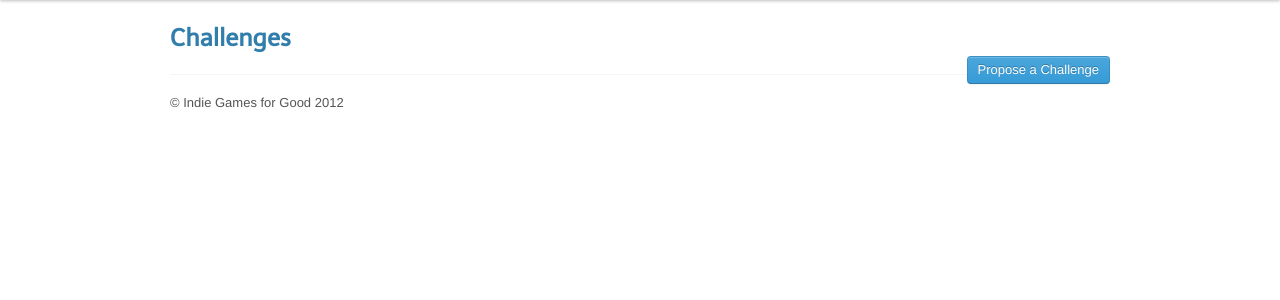
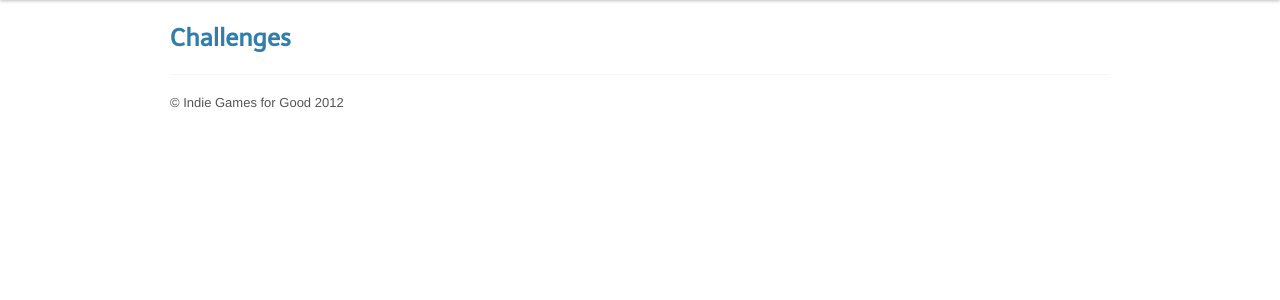
Before and after one commit to IndieGamesForGood/IGG-v2, a Django app: template src/igg/marathon/templates/marathon/challenge_list.html in a window 1280 px wide. Shown: the part 40-340 px from the top of the page. Run offline with Django 3.2, Linux system fonts and the light colour scheme; the template is opened without the code that fills it, so the values that code supplies are empty; some libraries are stand-ins or nearby versions.

Commit message:
Propose challenge button should only be shown to logged in users.

```diff
--- a/src/igg/marathon/templates/marathon/challenge_list.html
+++ b/src/igg/marathon/templates/marathon/challenge_list.html
@@ -8,7 +8,7 @@
 {% block content %}
 <h2>{% trans "Challenges" %}</h2>
     {% if request.user.is_staff %}<a href="/admin/marathon/challenge/">Manage Challenges</a>{% endif %}
-    <p class="pull-right"><a href="{% url challenge_add %}" data-toggle="modal" title="{% trans "Propose a Challenge" %}" class="btn btn-primary">{% trans "Propose a Challenge" %}</a></p>
+    {% if request.user.is_active %}<p class="pull-right"><a href="{% url challenge_add %}" data-toggle="modal" title="{% trans "Propose a Challenge" %}" class="btn btn-primary">{% trans "Propose a Challenge" %}</a></p>{% endif %}
 <ul>
     {% for challenge in challenges %}
         <li{% if not challenge.accepted %} style="background-color:#f08080;"{% elif challenge.user == request.user %} style="background-color:#e0ffff;"{% endif %}>
```
